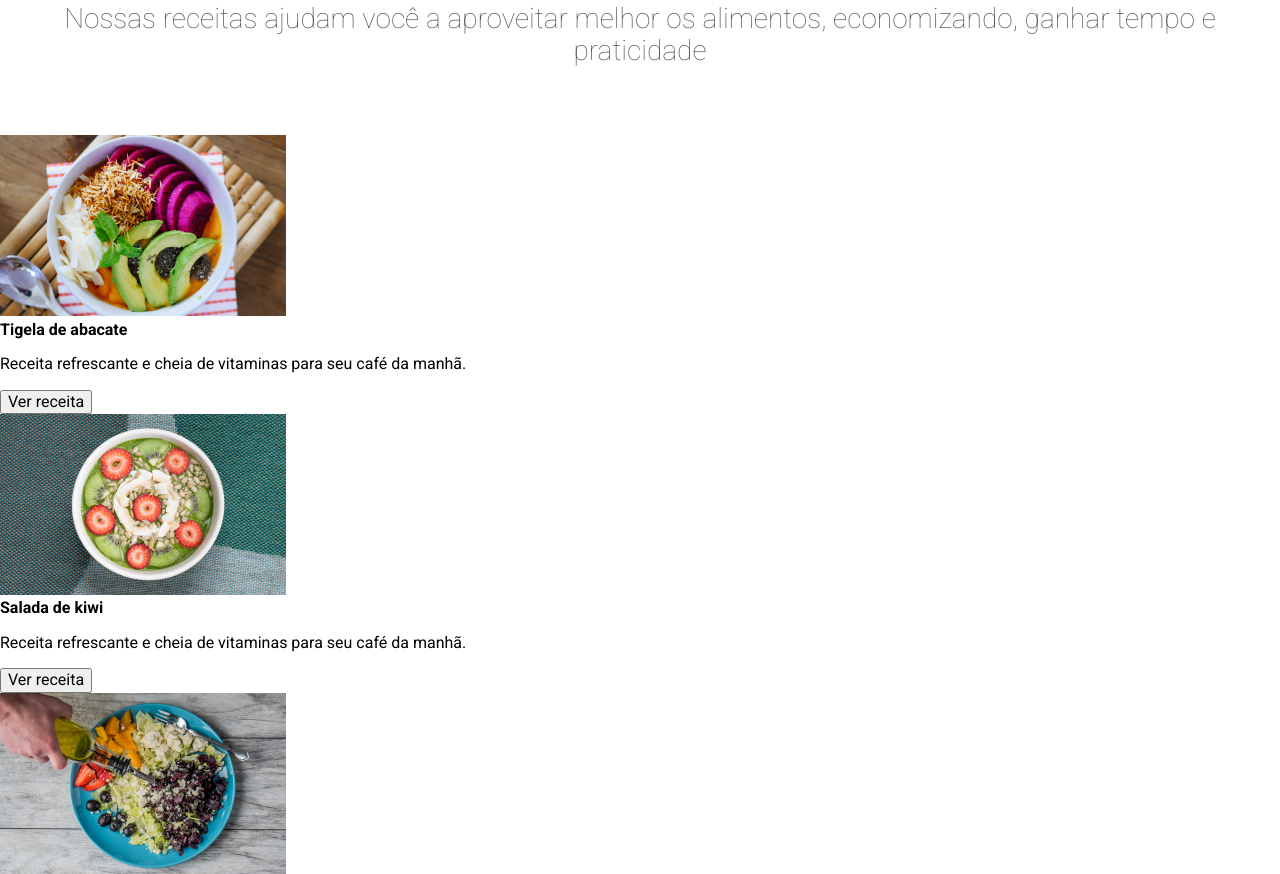
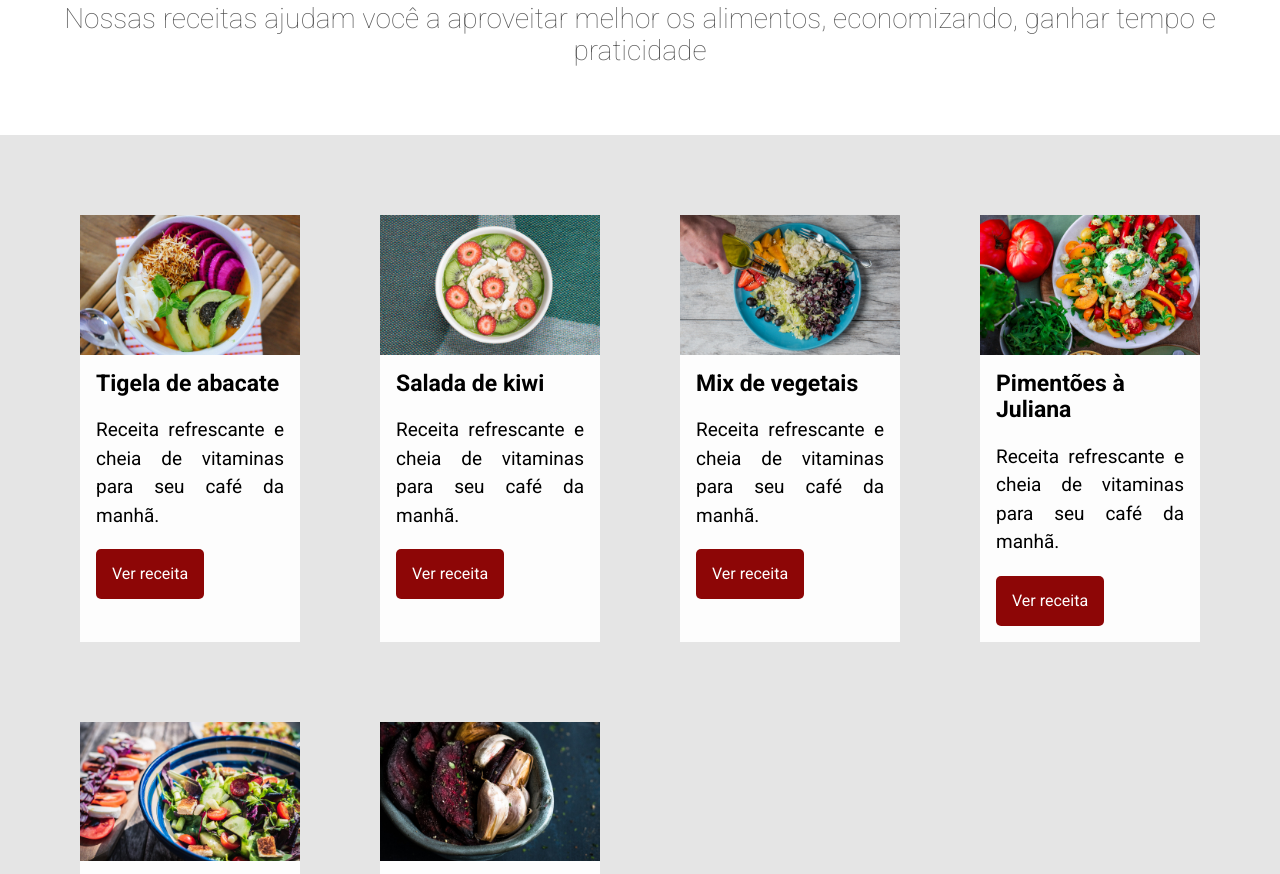
Before and after one commit to Douglas-Alv3s/Frutas-e-Frutos, a plain HTML site: page index.html in a window 1280 px wide. Shown: the part 928-1802 px from the top of the page. Drawn offline with Linux system fonts and the light colour scheme; files that its build step writes are made by us from their sources.

Commit message:
estilização receita

```diff
--- a/assets/css/main.css
+++ b/assets/css/main.css
@@ -23,4 +23,4 @@
 @import "receita/receita__titulo.css";
 @import "receita/receita__conteudo.css";
 @import "receita/receita__descricao.css";
-@import "receita/receita__butao.css";
+@import "receita/receita__botao.css";
--- a/assets/css/receita/receita.css
+++ b/assets/css/receita/receita.css
@@ -0,0 +1,8 @@
+.receita {
+    background: #fdfdfd;
+    display: flex;
+    flex-direction: column;
+    margin-bottom: 5rem;
+    margin-right: 5rem;
+    width: calc(25% - 5rem);
+}
--- a/assets/css/receita/receita__botao.css
+++ b/assets/css/receita/receita__botao.css
@@ -0,0 +1,13 @@
+.receita__botao{
+    background: #8d0606;
+    border: none;
+    border-radius: 5px;
+    color: #fdfdfd;
+    padding: 1rem;
+    transition: all .1s ease-in-out;
+}
+
+.receita__botao:hover{
+    cursor: pointer;
+    background: #620404;
+}
--- a/assets/css/receita/receita__conteudo.css
+++ b/assets/css/receita/receita__conteudo.css
@@ -0,0 +1,3 @@
+.receita__conteudo {
+    padding: 1rem;
+}
--- a/assets/css/receita/receita__descricao.css
+++ b/assets/css/receita/receita__descricao.css
@@ -0,0 +1,5 @@
+.receita__descricao {
+    font-size: 1.1875rem;
+    line-height: 1.5;
+    text-align: justify;
+}
--- a/assets/css/receita/receita__imagem.css
+++ b/assets/css/receita/receita__imagem.css
@@ -0,0 +1,3 @@
+.recita__imagem {
+    width: 200px;
+}
--- a/assets/css/receita/receita__titulo.css
+++ b/assets/css/receita/receita__titulo.css
@@ -0,0 +1,3 @@
+.receita__titulo {
+    font-size: 1.4375rem;
+}
--- a/assets/css/receita/receitas.css
+++ b/assets/css/receita/receitas.css
@@ -0,0 +1,6 @@
+.receitas {
+    background: #e5e5e5;
+    display: flex;
+    flex-wrap: wrap;
+    padding: 5rem 0 0 5rem;
+}
```
